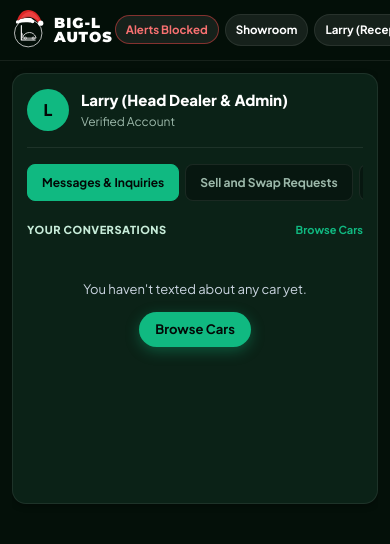
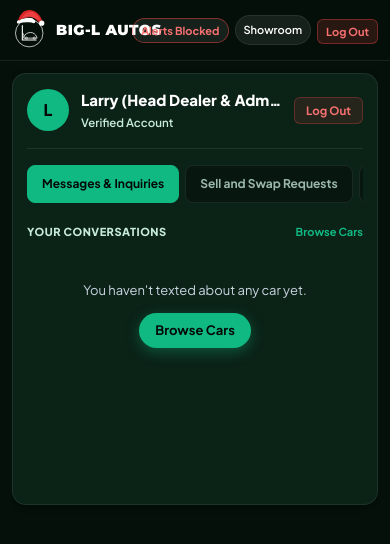
Before and after one commit to MICHAELBONSU1/motors, a Flask app: page /customer in a window 390 px wide. Shown: the top 544 px of the page. Run offline with Flask 3, Linux system fonts and the light colour scheme; a user stored in the database is signed in; data comes from the database, SQL or seed files in the repository; both versions use the stored data as it was after the commit; data that the repository does not hold is empty; some libraries are stand-ins or nearby versions.

Commit message:
Make logout button responsive and highly visible on mobile header, profile card, and navigation

```diff
--- a/static/css/style.css
+++ b/static/css/style.css
@@ -2775,17 +2775,25 @@ html, body {
   .nav-inner {
     height: 60px;
     padding: 0;
+    display: flex !important;
+    align-items: center !important;
+    justify-content: space-between !important;
+    min-width: 0 !important;
   }
   .brand-logo {
     gap: 8px;
+    flex-shrink: 1 !important;
+    min-width: 0 !important;
   }
   .logo-symbol {
     width: 30px;
     height: 30px;
+    flex-shrink: 0 !important;
   }
   .brand-text h1 {
-    font-size: 16px;
-    letter-spacing: 1px;
+    font-size: 15px;
+    letter-spacing: 0.5px;
+    white-space: nowrap;
   }
   .desktop-nav-links, .desktop-nav-actions, .nav-links {
     display: none !important;
@@ -2794,19 +2802,25 @@ html, body {
     display: flex !important;
   }
 
-  /* Admin Header & Nav Actions on Phone */
+  /* Header & Nav Actions on Phone */
   .admin-user-full { display: none !important; }
   .admin-user-short { display: inline !important; }
   .nav-actions {
     gap: 6px !important;
+    flex-shrink: 0 !important;
+    display: flex !important;
+    align-items: center !important;
   }
   .nav-actions .btn-sm {
-    padding: 6px 10px !important;
-    font-size: 11.5px !important;
+    padding: 5px 8px !important;
+    font-size: 11px !important;
+    flex-shrink: 0 !important;
+    white-space: nowrap !important;
   }
   .admin-nav-user {
-    padding: 5px 10px !important;
-    font-size: 11px !important;
+    padding: 4px 8px !important;
+    font-size: 10.5px !important;
+    flex-shrink: 0 !important;
   }
 
   /* Collapse ALL 2-column form rows to single column on phones */
--- a/static/js/app.js
+++ b/static/js/app.js
@@ -551,22 +551,30 @@ function updateNavAuthUI() {
 
   if (currentUser) {
     const isCustomer = currentUser.role === 'customer';
+    const isDashboardPage = window.location.pathname.startsWith('/customer') || window.location.pathname.startsWith('/admin');
+
     if (authNav) {
-      authNav.innerHTML = `
-        <div style="display:flex; align-items:center; gap:8px;">
-          <a href="${isCustomer ? '/customer' : '/admin'}" class="btn btn-secondary btn-sm">
-            ${currentUser.name.split(' ')[0]} (${isCustomer ? 'Dashboard' : 'Receptionist'})
-          </a>
-          <button onclick="handleLogout()" class="btn btn-soft-green btn-sm">Log Out</button>
-        </div>
-      `;
+      if (isDashboardPage) {
+        authNav.innerHTML = `
+          <button onclick="handleLogout()" class="btn btn-sm" style="background: rgba(239, 68, 68, 0.16); color: #f87171; border: 1px solid rgba(239, 68, 68, 0.4); font-size: 12px; font-weight: 700; padding: 6px 12px; border-radius: 6px; cursor: pointer; flex-shrink: 0; white-space: nowrap;">Log Out</button>
+        `;
+      } else {
+        authNav.innerHTML = `
+          <div style="display:flex; align-items:center; gap:8px;">
+            <a href="${isCustomer ? '/customer' : '/admin'}" class="btn btn-secondary btn-sm" style="max-width: 140px; white-space: nowrap; overflow: hidden; text-overflow: ellipsis;">
+              ${currentUser.name.split(' ')[0]} (${isCustomer ? 'Dashboard' : 'Admin'})
+            </a>
+            <button onclick="handleLogout()" class="btn btn-sm" style="background: rgba(239, 68, 68, 0.16); color: #f87171; border: 1px solid rgba(239, 68, 68, 0.4); font-size: 12px; font-weight: 700; padding: 6px 12px; border-radius: 6px; cursor: pointer; flex-shrink: 0; white-space: nowrap;">Log Out</button>
+          </div>
+        `;
+      }
     }
     if (mobileAuth) {
       mobileAuth.innerHTML = `
         <a href="${isCustomer ? '/customer' : '/admin'}" class="btn btn-secondary" onclick="closeMobileNav()" style="width:100%; text-align:center;">
-          ${currentUser.name} (${isCustomer ? 'Dashboard' : 'Receptionist Desk'})
+          ${currentUser.name} (${isCustomer ? 'Dashboard' : 'Admin Console'})
         </a>
-        <button onclick="closeMobileNav(); handleLogout();" class="btn btn-dark" style="width:100%;">Log Out</button>
+        <button onclick="closeMobileNav(); handleLogout();" class="btn btn-sm" style="width:100%; background: rgba(239, 68, 68, 0.16); color: #f87171; border: 1px solid rgba(239, 68, 68, 0.4); font-weight: 700; padding: 10px;">Log Out</button>
       `;
     }
   } else {
--- a/templates/auth.html
+++ b/templates/auth.html
@@ -4,7 +4,7 @@
   <meta charset="UTF-8">
   <meta name="viewport" content="width=device-width, initial-scale=1.0, maximum-scale=5.0">
   <title>{{ 'Create Account' if mode == 'register' else 'Sign In' }} | BIG-L AUTOS</title>
-  <link rel="stylesheet" href="/static/css/style.css?v=6.0">
+  <link rel="stylesheet" href="/static/css/style.css?v=6.1">
   <link rel="preconnect" href="https://fonts.googleapis.com">
   <link rel="preconnect" href="https://fonts.gstatic.com" crossorigin>
   <link href="https://fonts.googleapis.com/css2?family=Montserrat:wght@400;500;600;700;800;900&family=Plus+Jakarta+Sans:wght@400;500;600;700;800&display=swap" rel="stylesheet">
@@ -207,7 +207,7 @@
   <!-- Toast Notification Container -->
   <div id="toastContainer" class="toast-container"></div>
 
-  <script src="/static/js/app.js?v=6.0"></script>
+  <script src="/static/js/app.js?v=6.1"></script>
   <script>
     // Extract inquiry car id from URL if present
     const urlParams = new URLSearchParams(window.location.search);
--- a/templates/customer.html
+++ b/templates/customer.html
@@ -9,7 +9,7 @@
   <meta name="theme-color" content="#030f08">
   <meta name="apple-mobile-web-app-capable" content="yes">
   <meta name="apple-mobile-web-app-status-bar-style" content="black-translucent">
-  <link rel="stylesheet" href="/static/css/style.css?v=6.0">
+  <link rel="stylesheet" href="/static/css/style.css?v=6.1">
   <link rel="preconnect" href="https://fonts.googleapis.com">
   <link rel="preconnect" href="https://fonts.gstatic.com" crossorigin>
   <link
@@ -51,11 +51,11 @@
         </div>
       </a>
 
-      <div class="nav-actions">
+      <div class="nav-actions customer-nav-actions" style="display: flex; align-items: center; gap: 8px;">
         <button type="button" id="btnEnableCustNotifications" onclick="enableUserNotifications()" class="btn btn-secondary btn-sm" style="display:none; font-size:11px; padding:5px 9px;" title="Enable background message alerts">Enable Alerts</button>
-        <a href="/" class="btn btn-secondary btn-sm">Showroom</a>
+        <a href="/" class="btn btn-secondary btn-sm" style="padding: 6px 11px; font-size: 12px; font-weight: 600; white-space: nowrap;">Showroom</a>
         <div id="navAuthArea">
-          <button onclick="handleLogout()" class="btn btn-soft-green btn-sm">Log Out</button>
+          <button onclick="handleLogout()" class="btn btn-sm" style="background: rgba(239, 68, 68, 0.16); color: #f87171; border: 1px solid rgba(239, 68, 68, 0.4); font-size: 12px; font-weight: 700; padding: 6px 12px; border-radius: 6px; cursor: pointer; flex-shrink: 0; white-space: nowrap;">Log Out</button>
         </div>
       </div>
     </div>
@@ -68,17 +68,22 @@
       <!-- Left Sidebar -->
       <aside id="customerSidebar">
         <div class="sidebar-card">
-          <!-- Profile Badge -->
-          <div class="user-profile-badge">
-            <div class="avatar-initials">
-              {{ user.name[0] if user else 'U' }}
+          <!-- Profile Badge with Instant Logout Button -->
+          <div class="user-profile-badge" style="display: flex; align-items: center; justify-content: space-between; gap: 12px; padding-bottom: 16px; border-bottom: 1px solid var(--border-dark); margin-bottom: 16px;">
+            <div style="display: flex; align-items: center; gap: 12px; min-width: 0;">
+              <div class="avatar-initials" style="flex-shrink: 0;">
+                {{ user.name[0] if user else 'U' }}
+              </div>
+              <div style="min-width: 0;">
+                <h3 style="font-size: 15px; font-weight: 750; color: var(--white); margin: 0; white-space: nowrap; overflow: hidden; text-overflow: ellipsis;" id="customerWelcomeName">
+                  {{ user.name if user else 'Customer' }}
+                </h3>
+                <p style="font-size: 11.5px; color: var(--mint); margin: 2px 0 0 0; font-weight: 600;">Verified Account</p>
+              </div>
             </div>
-            <div>
-              <h3 style="font-size:15px; font-weight:750; color:var(--white);" id="customerWelcomeName">
-                {{ user.name if user else 'Customer' }}
-              </h3>
-              <p style="font-size:12px; color:var(--gray-text);">Verified Account</p>
-            </div>
+            <button type="button" onclick="handleLogout()" class="btn btn-sm" style="background: rgba(239, 68, 68, 0.12); color: #f87171; border: 1px solid rgba(239, 68, 68, 0.3); font-size: 11.5px; font-weight: 700; padding: 5px 11px; border-radius: 6px; cursor: pointer; flex-shrink: 0; white-space: nowrap;">
+              Log Out
+            </button>
           </div>
 
           <!-- Section Switcher -->
@@ -95,6 +100,9 @@
               </li>
               <li class="sidebar-nav-item" id="navItemProfile" onclick="switchCustomerTab('profile')">
                 <span>Profile &amp; Password</span>
+              </li>
+              <li class="sidebar-nav-item" onclick="handleLogout()" style="cursor: pointer;">
+                <span style="color: #f87171; font-weight: 700;">Log Out</span>
               </li>
             </ul>
           </div>
@@ -493,7 +501,7 @@
     </div>
   </div>
 
-  <script src="/static/js/app.js?v=6.0"></script>
+  <script src="/static/js/app.js?v=6.1"></script>
   <script>
     document.addEventListener('DOMContentLoaded', () => {
       initCustomerDashboard();
--- a/templates/index.html
+++ b/templates/index.html
@@ -9,7 +9,7 @@
   <meta name="theme-color" content="#030f08">
   <meta name="apple-mobile-web-app-capable" content="yes">
   <meta name="apple-mobile-web-app-status-bar-style" content="black-translucent">
-  <link rel="stylesheet" href="/static/css/style.css?v=6.0">
+  <link rel="stylesheet" href="/static/css/style.css?v=6.1">
   <link rel="preconnect" href="https://fonts.googleapis.com">
   <link rel="preconnect" href="https://fonts.gstatic.com" crossorigin>
   <link
@@ -739,7 +739,7 @@
 
   <script src="/static/js/three.min.js"></script>
   <script src="/static/js/car3d.js"></script>
-  <script src="/static/js/app.js?v=6.0"></script>
+  <script src="/static/js/app.js?v=6.1"></script>
   <script>
     function openSellSwapModal() {
       if (!currentUser) {
```
Also changed, not shown: templates/admin.html (+9 -9 lines), big_l_autos.db.
